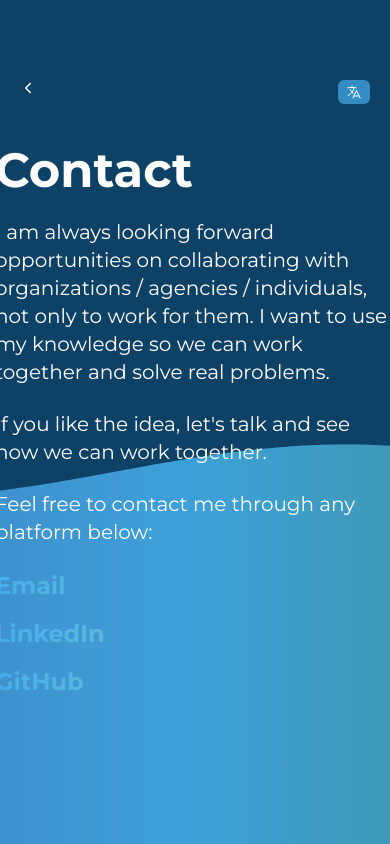
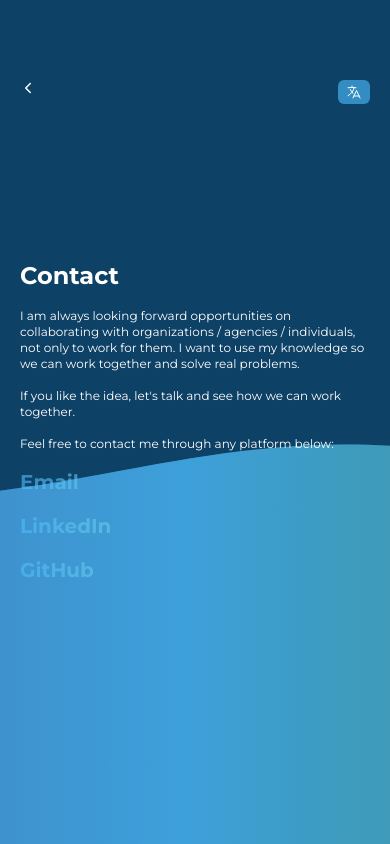
Before and after one commit to k1nha/portfolio, a React (Vite) app: page /contact in a window 390 px wide. Built offline with nearby package versions, Linux system fonts and the light colour scheme.

Commit message:
style: mobile responsive

```diff
--- a/src/index.css
+++ b/src/index.css
@@ -8,8 +8,8 @@
   position: absolute;
   top: 0;
   left: 0;
-  width: 100%;
-  height: 100%;
+  width: 100vw;
+  height: 100vh;
   box-sizing: border-box;
   display: block;
   background-color: #0e4166;
--- a/src/pages/About.tsx
+++ b/src/pages/About.tsx
@@ -55,7 +55,7 @@ function About() {
                 }}
                 className="text-lg md:text-xl text-right text-transparent bg-clip-text bg-gradient-to-r from-[#4cbeff99] to-[#b7e5a2b0]"
               >
-                <a href="../assets/lucas_campos_curriculum.pdf">
+                <a href="">
                   {t('curriculo')}
                 </a>
               </m.button>
--- a/src/pages/Contact.tsx
+++ b/src/pages/Contact.tsx
@@ -39,16 +39,15 @@ function Contact() {
         <HiOutlineLanguage />
       </m.button>
 
-      <div className="w-[100vw] h-[100vh] flex flex-col justify-center items-center font-Montserrat text-xl text-white text-left p-5 md:p-0">
-        <div className="flex flex-col gap-6 flex-wrap max-w-[750px]">
-          <div className="text-5xl font-bold">
-            <h1>{t('contato')}</h1>
-          </div>
+      <div className="w-[100vw] h-[100vh] flex flex-col justify-center items-center font-Montserrat text-white p-5 md:p-0 text-xs md:text-base">
+        {/* CONTACT */}
+        <div className="flex flex-col gap-4 flex-wrap w-full md:max-w-[750px] justify-between">
+          <h1 className="text-2xl md:text-5xl font-bold">{t('contato')}</h1>
 
-          <div className="">{t('contato-1')}</div>
+          <p className="md:text-lg max-w-[350px] md:max-w-[750px]">{t('contato-1')}</p>
 
-          <div className="">{t('contato-2')}</div>
-          <div className="">{t('contato-3')}</div>
+          <p className="md:text-lg max-w-[350px] md:max-w-[750px]">{t('contato-2')}</p>
+          <p className="md:text-lg max-w-[350px] md:max-w-[750px]">{t('contato-3')}</p>
 
           <div className="flex flex-col gap-4">
             <m.p
@@ -57,7 +56,7 @@ function Contact() {
                 x: 20,
                 transition: { duration: 0.3 },
               }}
-              className="text-2xl font-bold w-[400px] text-transparent bg-clip-text bg-gradient-to-r from-[#4cbeff99] to-[#b7e5a2b0] cursor-pointer"
+              className="text-xl md:text-2xl font-bold md:w-[400px] text-transparent bg-clip-text bg-gradient-to-r from-[#4cbeff99] to-[#b7e5a2b0] cursor-pointer"
               onClick={() => copyEmail()}
             >
               <a>Email</a>
@@ -67,7 +66,7 @@ function Contact() {
                 x: 20,
                 transition: { duration: 0.3 },
               }}
-              className="text-2xl font-bold w-[400px] text-transparent bg-clip-text bg-gradient-to-r from-[#4cbeff99] to-[#b7e5a2b0]"
+              className="text-xl md:text-2xl font-bold md:w-[400px] text-transparent bg-clip-text bg-gradient-to-r from-[#4cbeff99] to-[#b7e5a2b0]"
             >
               <a href="https://www.linkedin.com/in/lucascmpus" target="_blank">
                 LinkedIn
@@ -78,7 +77,7 @@ function Contact() {
                 x: 20,
                 transition: { duration: 0.3 },
               }}
-              className="text-2xl font-bold w-[400px] text-transparent bg-clip-text bg-gradient-to-r from-[#4cbeff99] to-[#b7e5a2b0]"
+              className="text-xl md:text-2xl font-bold md:w-[400px] text-transparent bg-clip-text bg-gradient-to-r from-[#4cbeff99] to-[#b7e5a2b0]"
             >
               <a href="https://github.com/lucascmpus" target="_blank">
                 GitHub
--- a/src/pages/Home.tsx
+++ b/src/pages/Home.tsx
@@ -11,7 +11,7 @@ function Home() {
         transition={{ duration: 1 }}
         exit={{ opacity: 0 }}
       >
-        <div className="w-[100vw] h-[100vh] flex flex-col justify-center items-center font-Montserrat text-white text-8xl gap-4 text-left font-bold">
+        <div className="w-[100vw] h-[100vh] flex flex-col justify-center items-center font-Montserrat text-white text-7xl md:text-8xl gap-4 text-left font-bold">
           <div className="flex flex-col gap-6 w-[300px]">
             <Link to="/about">
               <m.p
@@ -44,7 +44,7 @@ function Home() {
                   transition: { duration: 0.3 },
                 }}
                 id="lucas"
-                className="w-[400px] text-transparent bg-clip-text bg-gradient-to-r from-[#4cbeff99] to-[#b7e5a2b0]"
+                className="md:w-[400px] text-transparent bg-clip-text bg-gradient-to-r from-[#4cbeff99] to-[#b7e5a2b0]"
               >
                 <span>Lucas</span>
               </m.p>
```
